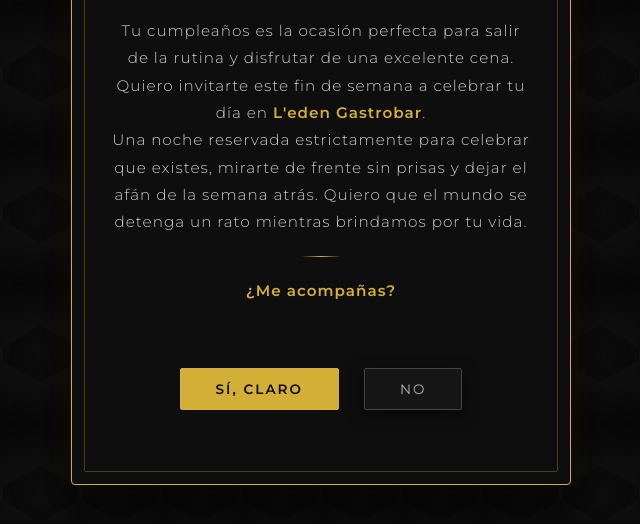
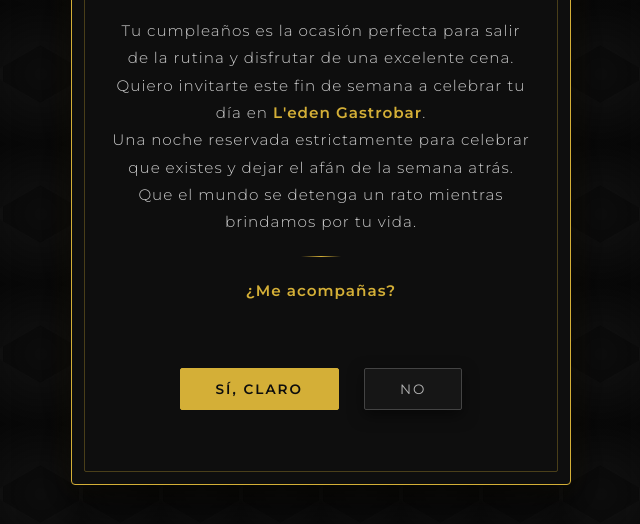
Before and after one commit to diegoortega2601/invitacion, a plain HTML site: page index.html in a window 1280 px wide. Shown: the part 276-800 px from the top of the page, without its empty margins (319-959 px from the left). Drawn offline with Linux system fonts and the light colour scheme.

Commit message:
Update index.html

```diff
--- a/index.html
+++ b/index.html
@@ -146,7 +146,7 @@
         <div class="details">
             <p>Tu cumpleaños es la ocasión perfecta para salir de la rutina y disfrutar de una excelente cena.</p>
             <p>Quiero invitarte este fin de semana a celebrar tu día en <strong>L'eden Gastrobar</strong>.</p>
-            <p>Una noche reservada estrictamente para celebrar que existes, mirarte de frente sin prisas y dejar el afán de la semana atrás. Quiero que el mundo se detenga un rato mientras brindamos por tu vida.</p>
+            <p>Una noche reservada estrictamente para celebrar que existes y dejar el afán de la semana atrás. Que el mundo se detenga un rato mientras brindamos por tu vida.</p>
             <div class="gold-divider" style="margin: 20px auto; width: 40px;"></div>
             <p><strong>¿Me acompañas?</strong></p>
         </div>
```
